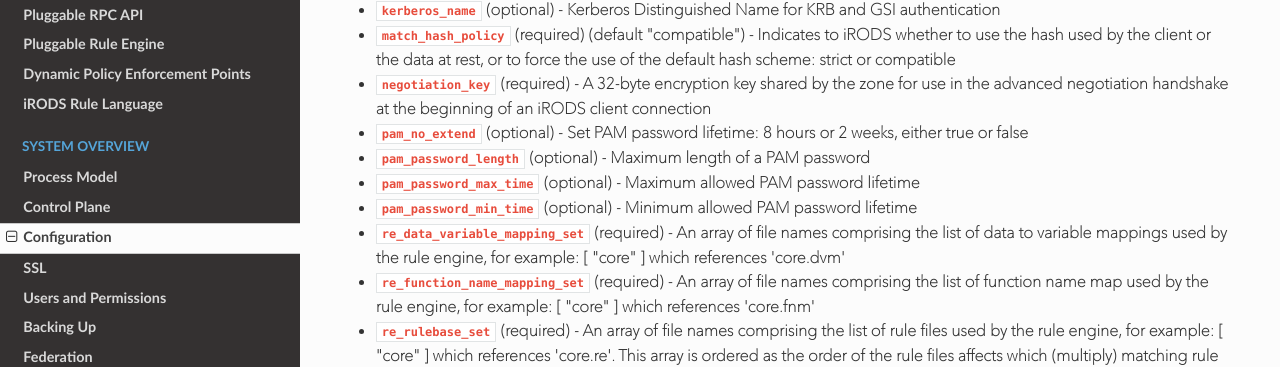
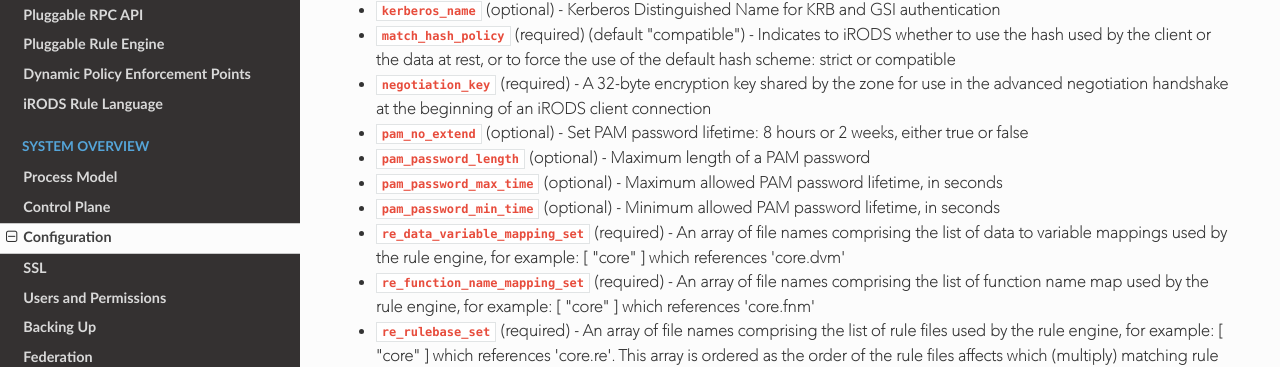
Before and after one commit to irods/irods_docs, an MkDocs documentation site: the page built from docs/system_overview/configuration.md, in a window 1280 px wide and 900 px high, scrolled down 1338 px. Shown: the part 88-455 px from the top of the window. Built offline with MkDocs 1.6.1, drawn with Linux system fonts in a browser that asks for light colours; nearby versions of some CDN libraries; old or Windows-style settings are respelled for this version of MkDocs.

Commit message:
update pam_password units

```diff
--- a/docs/system_overview/configuration.md
+++ b/docs/system_overview/configuration.md
@@ -63,9 +63,9 @@
 
   - `pam_password_length` (optional) - Maximum length of a PAM password
 
-  - `pam_password_max_time` (optional) - Maximum allowed PAM password lifetime
+  - `pam_password_max_time` (optional) - Maximum allowed PAM password lifetime, in seconds
 
-  - `pam_password_min_time` (optional) - Minimum allowed PAM password lifetime
+  - `pam_password_min_time` (optional) - Minimum allowed PAM password lifetime, in seconds
 
   - `re_data_variable_mapping_set` (required) - An array of file names comprising the list of data to variable mappings used by the rule engine, for example: [ "core" ] which references 'core.dvm'
 
```
